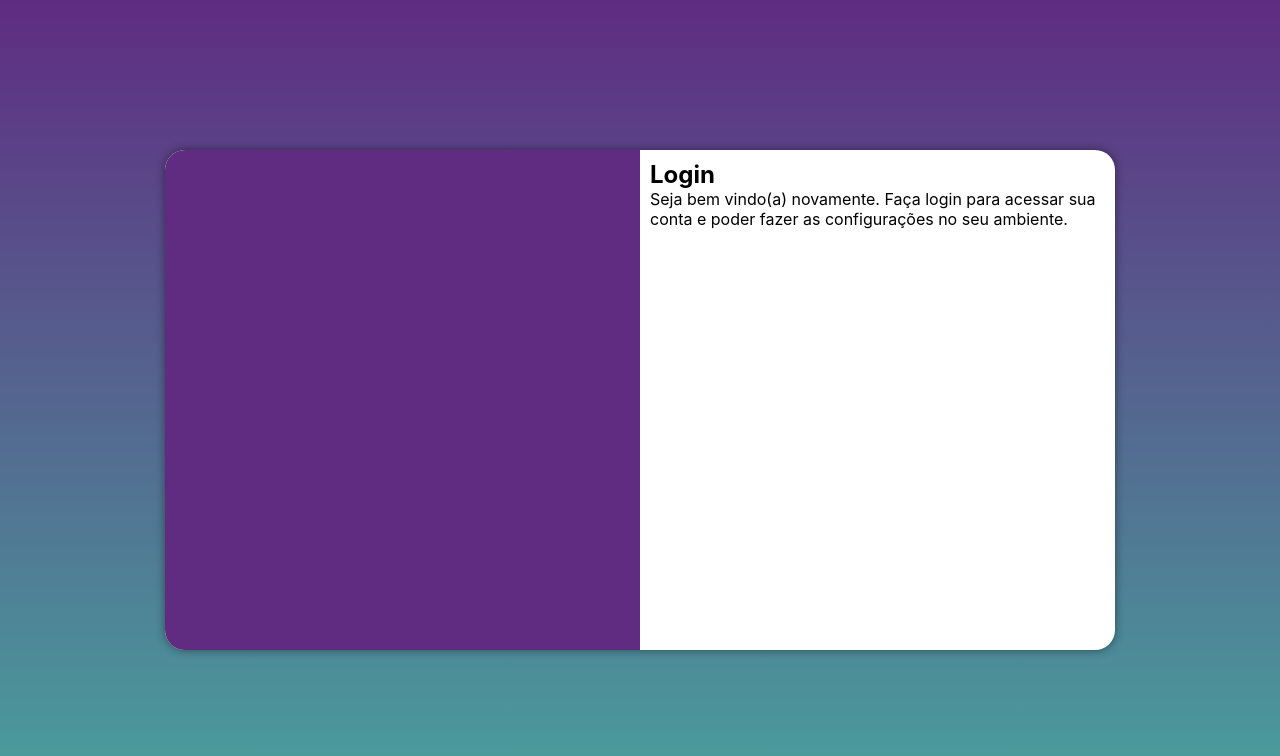
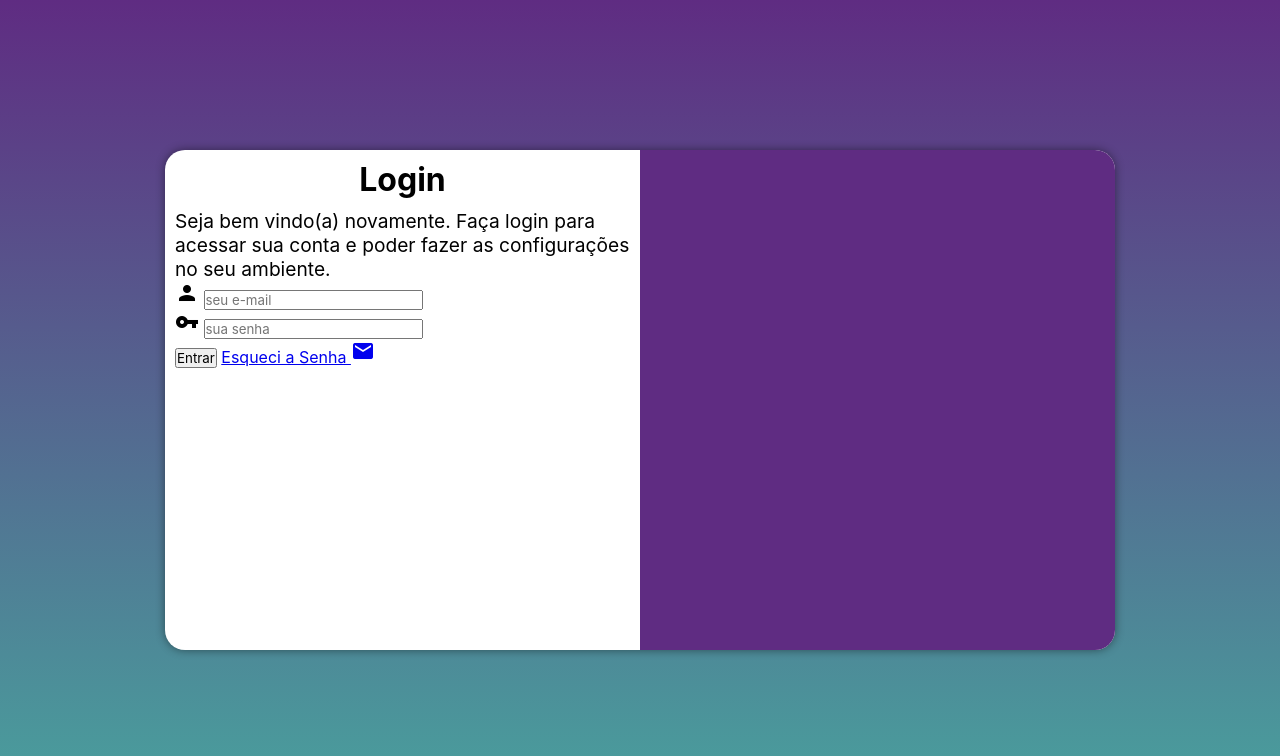
Before and after one commit to flavinho17/projeto-login, a plain HTML site: page index.html in a window 1280 px wide. Drawn offline with Linux system fonts and the light colour scheme.

Commit message:
Adicionei o formulário

```diff
--- a/estilos/media-query.css
+++ b/estilos/media-query.css
@@ -29,6 +29,10 @@ Grandes Telas: acima de 1200px
         float: right;
         width: 70%;
     }
+
+    div#formulario > p {
+        font-size: 0.9em;
+    }
 }
 
 @media screen and (min-width: 992px) {
@@ -42,13 +46,21 @@ Grandes Telas: acima de 1200px
     }
 
     section#login > div#imagem {
-        float: left;
+        float: right;
         width: 50%;
         height: 100%;
     }
 
     section#login > div#formulario {
-        float: right;
+        float: left;
         width: 50%;
     }
+
+    div#formulario > h1 {
+        font-size: 2em;
+    }
+
+    div#formulario > p {
+        font-size: 1.2em;
+    }
 }
--- a/estilos/style.css
+++ b/estilos/style.css
@@ -32,7 +32,7 @@ section#login {
     transform: translate(-50%, -50%);
     overflow: hidden;
     background-color: white;
-    width: 250px;
+    width: 274px;
     height: 500px;
     border-radius: 20px;
     box-shadow: 0px 0px 10px rgba(0, 0, 0, 0.450);
@@ -51,3 +51,12 @@ section#login > div#formulario {
     display: block;
     padding: 10px;
 }
+
+div#formulario > h1 {
+    text-align: center;
+    padding-bottom: 10px;
+}
+
+div#formulario > p {
+    font-size: 0.8em;
+}
--- a/index.html
+++ b/index.html
@@ -4,6 +4,8 @@
     <meta charset="UTF-8">
     <meta name="viewport" content="width=device-width, initial-scale=1.0">
     <title>Login</title>
+    <link href="https://fonts.googleapis.com/icon?family=Material+Icons"
+      rel="stylesheet">
     <link rel="stylesheet" href="estilos/style.css">
     <link rel="stylesheet" href="estilos/media-query.css">
 </head>
@@ -16,8 +18,19 @@
             <div id="formulario">
                 <h1>Login</h1>
                 <p>Seja bem vindo(a) novamente. Faça login para acessar sua conta e poder fazer as configurações no seu ambiente.</p>
-                <form action="login.php" method="post">
-
+                <form action="login.php" method="post" autocomplete="on">
+                    <div class="campo">
+                        <i class="material-icons">person</i>
+                        <input type="email" name="login" id="ilogin" placeholder="seu e-mail" autocomplete="email" required maxlength="30">
+                        <label for="ilogin"></label>
+                    </div>
+                    <div class="campo">
+                        <i class="material-icons">vpn_key</i>
+                        <input type="password" name="senha" id="isenha" placeholder="sua senha" autocomplete="current-password" required minlength="7" maxlength="15">
+                        <label for="isenha"></label>
+                    </div>
+                    <input type="submit" value="Entrar">
+                    <a href="esqueci.html">Esqueci a Senha <i class="material-icons">mail</i></a>
                 </form>
             </div>
         </section>
```
